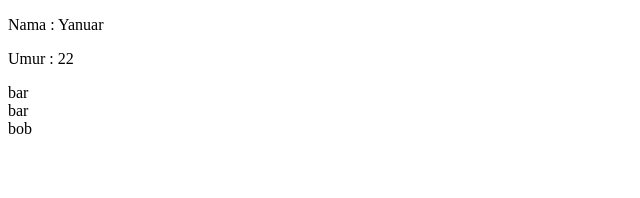
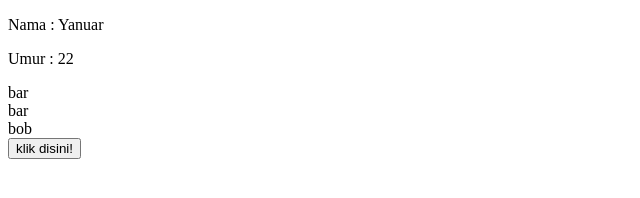
Before and after one commit to ghulam46/belajarAlpineJs, a plain HTML site: page latihan1.html in a window 1280 px wide. Shown: the whole page, without its empty margins (0-640 px from the left). Drawn offline with nearby package versions, Linux system fonts and the light colour scheme.

Commit message:
single element data

```diff
--- a/latihan1.html
+++ b/latihan1.html
@@ -30,8 +30,10 @@
                 <span x-text="foo"></span>
             </div>
         </div>
+    </div>
 
-    </div>
+    <!-- single element data -->
+    <button x-data="{label: 'klik disini!'}" x-text="label"></button>
 
 </body>
 </html>
```
